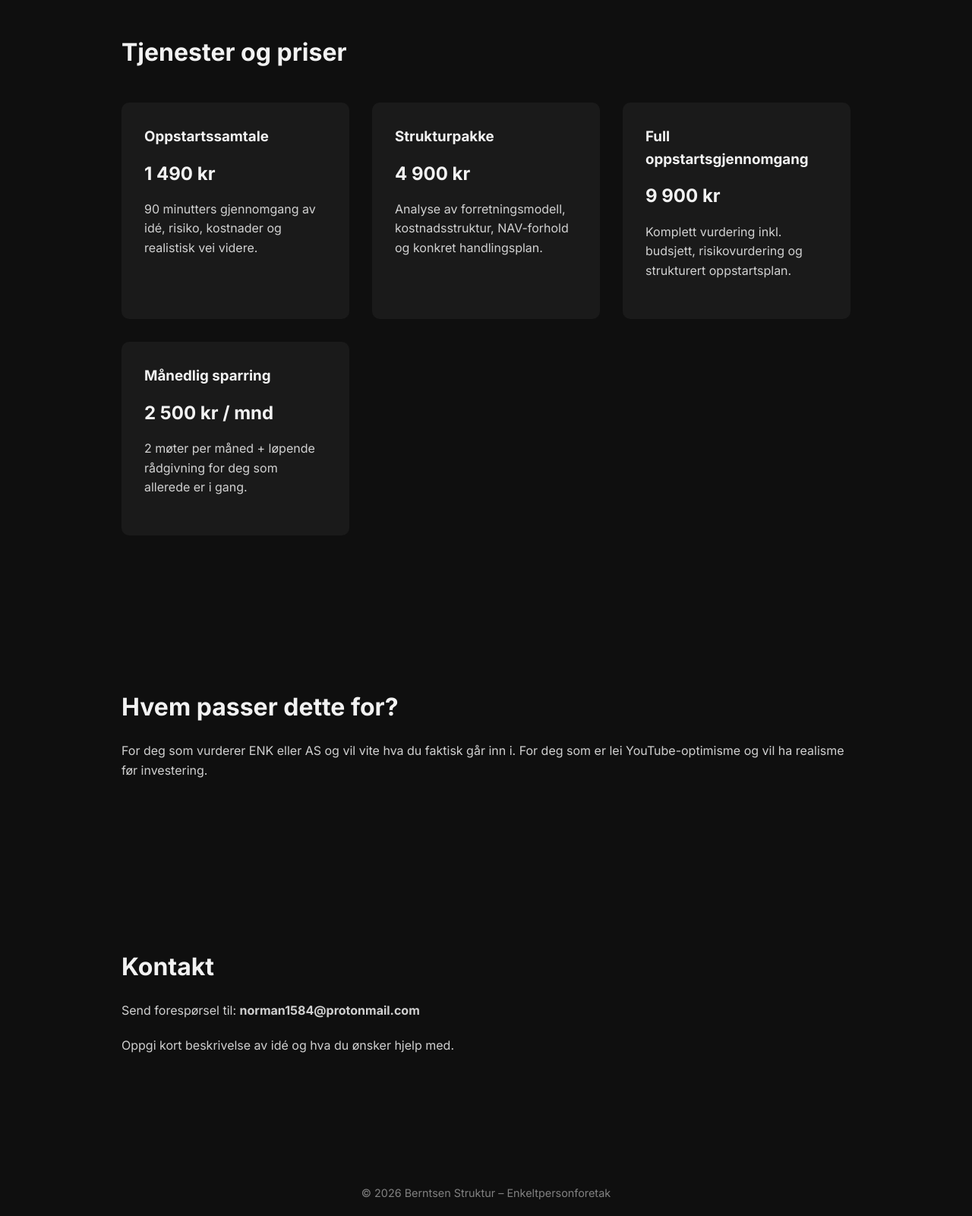
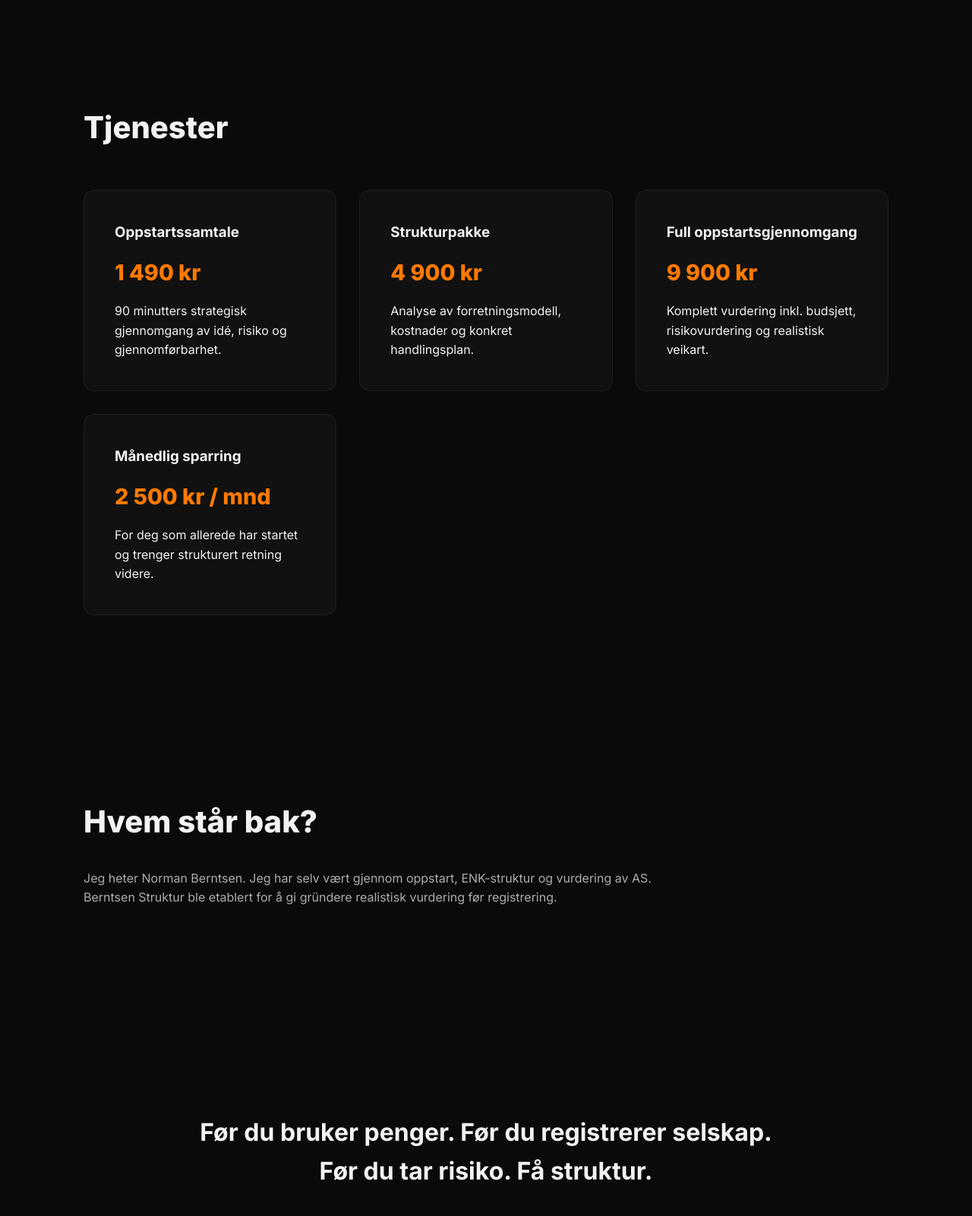
Before and after one commit to NB1584/berntsenstruktur, a plain HTML site: page index.html in a window 1280 px wide. Shown: the part 1199-2800 px from the top of the page at 76% size. Drawn offline with Linux system fonts and the light colour scheme.

Commit message:
Update title and content in index.html
update whole index.html

```diff
--- a/index.html
+++ b/index.html
@@ -3,73 +3,131 @@
 <head>
 <meta charset="UTF-8">
 <meta name="viewport" content="width=device-width, initial-scale=1.0">
-<title>Berntsen Struktur – Realitet før risiko</title>
-<link href="https://fonts.googleapis.com/css2?family=Inter:wght@400;600;700&display=swap" rel="stylesheet">
+<title>Norman Berntsen – Struktur før risiko</title>
+
+<link href="https://fonts.googleapis.com/css2?family=Inter:wght@400;600;700;800&display=swap" rel="stylesheet">
 
 <style>
 *{margin:0;padding:0;box-sizing:border-box;}
+
 body{
 font-family:'Inter', sans-serif;
-background:#0f0f0f;
+background:#0a0a0a;
 color:#f2f2f2;
 line-height:1.6;
+overflow-x:hidden;
 }
-section{padding:100px 20px;max-width:1000px;margin:auto;}
+
+/* Smooth fade */
+body{
+animation:fade 0.8s ease;
+}
+@keyframes fade{
+from{opacity:0; transform:translateY(10px);}
+to{opacity:1; transform:translateY(0);}
+}
+
+section{
+padding:120px 20px;
+max-width:1100px;
+margin:auto;
+}
+
 .hero{
 height:100vh;
 display:flex;
 flex-direction:column;
+justify-content:center;
 align-items:center;
-justify-content:center;
+text-align:center;
+background:radial-gradient(circle at center, #141414 0%, #0a0a0a 70%);
+}
+
+.hero h1{
+font-size:clamp(3rem,7vw,5.5rem);
+font-weight:800;
+letter-spacing:-2px;
+margin-bottom:20px;
+}
+
+.hero p{
+font-size:1.3rem;
+opacity:0.7;
+max-width:650px;
+margin-bottom:40px;
+}
+
+.button{
+display:inline-block;
+padding:16px 45px;
+background:#ff7a00;
+color:#fff;
+text-decoration:none;
+font-weight:700;
+border-radius:10px;
+transition:0.3s ease;
+box-shadow:0 0 25px rgba(255,122,0,0.25);
+}
+
+.button:hover{
+transform:translateY(-5px);
+box-shadow:0 0 40px rgba(255,122,0,0.6);
+}
+
+h2{
+font-size:2.5rem;
+margin-bottom:30px;
+font-weight:800;
+}
+
+.subtle{
+opacity:0.7;
+max-width:750px;
+margin-bottom:30px;
+}
+
+.grid{
+display:grid;
+grid-template-columns:repeat(auto-fit,minmax(260px,1fr));
+gap:30px;
+margin-top:50px;
+}
+
+.card{
+background:#111;
+padding:40px;
+border-radius:14px;
+border:1px solid rgba(255,255,255,0.05);
+transition:0.3s ease;
+}
+
+.card:hover{
+border:1px solid rgba(255,122,0,0.5);
+transform:translateY(-6px);
+}
+
+.price{
+font-size:1.8rem;
+font-weight:800;
+color:#ff7a00;
+margin:15px 0;
+}
+
+.big-statement{
+font-size:2rem;
+font-weight:700;
+max-width:800px;
+margin:auto;
 text-align:center;
 }
-h1{
-font-size:clamp(2.5rem,5vw,4rem);
-margin-bottom:20px;
-}
-h2{
-font-size:2rem;
-margin-bottom:20px;
-}
-p{
-opacity:0.85;
-margin-bottom:20px;
-}
-.button{
-display:inline-block;
-padding:14px 35px;
-background:#ff7a00;
-color:white;
-text-decoration:none;
-font-weight:600;
-border-radius:6px;
-transition:0.3s ease;
-}
-.button:hover{
-background:#ff9a3c;
-transform:translateY(-3px);
-}
-.pricing{
-display:grid;
-grid-template-columns:repeat(auto-fit,minmax(250px,1fr));
-gap:30px;
-margin-top:40px;
-}
-.card{
-background:#1a1a1a;
-padding:30px;
-border-radius:10px;
-}
-.price{
-font-size:1.5rem;
-font-weight:700;
-margin:15px 0;
-}
+
 footer{
 text-align:center;
-padding:50px;
-opacity:0.5;
+padding:80px 20px;
+opacity:0.4;
 font-size:0.9rem;
+border-top:1px solid rgba(255,255,255,0.05);
+margin-top:100px;
 }
 </style>
 </head>
@@ -77,71 +135,81 @@ font-size:0.9rem;
 <body>
 
 <section class="hero">
-<h1>Realitet før risiko.</h1>
-<p>Oppstartsrådgivning for gründere som vil bygge struktur før de bruker penger.</p>
-<a href="#kontakt" class="button">Bestill samtale</a>
+<h1>Struktur før risiko.</h1>
+<p>
+Oppstartsrådgivning for deg som vil teste ideen mot virkeligheten før du registrerer ENK eller AS.
+</p>
+<a href="#kontakt" class="button">Bestill vurdering</a>
 </section>
 
 <section>
-<h2>Hva vi gjør</h2>
-<p>
-Vi hjelper deg å teste ideen din mot virkeligheten før du registrerer ENK eller AS.
-Ingen hype. Ingen luftslott. Bare struktur, kostnadsforståelse og gjennomførbarhet.
+<h2>Dette handler ikke om motivasjon.</h2>
+<p class="subtle">
+Det handler om realisme, kostnadsforståelse og struktur før du binder deg juridisk eller økonomisk.
+Du får vurdering, ikke hype.
 </p>
 </section>
 
 <section>
-<h2>Tjenester og priser</h2>
+<h2>Tjenester</h2>
 
-<div class="pricing">
+<div class="grid">
 
 <div class="card">
 <h3>Oppstartssamtale</h3>
 <div class="price">1 490 kr</div>
-<p>90 minutters gjennomgang av idé, risiko, kostnader og realistisk vei videre.</p>
+<p>90 minutters strategisk gjennomgang av idé, risiko og gjennomførbarhet.</p>
 </div>
 
 <div class="card">
 <h3>Strukturpakke</h3>
 <div class="price">4 900 kr</div>
-<p>Analyse av forretningsmodell, kostnadsstruktur, NAV-forhold og konkret handlingsplan.</p>
+<p>Analyse av forretningsmodell, kostnader og konkret handlingsplan.</p>
 </div>
 
 <div class="card">
 <h3>Full oppstartsgjennomgang</h3>
 <div class="price">9 900 kr</div>
-<p>Komplett vurdering inkl. budsjett, risikovurdering og strukturert oppstartsplan.</p>
+<p>Komplett vurdering inkl. budsjett, risikovurdering og realistisk veikart.</p>
 </div>
 
 <div class="card">
 <h3>Månedlig sparring</h3>
 <div class="price">2 500 kr / mnd</div>
-<p>2 møter per måned + løpende rådgivning for deg som allerede er i gang.</p>
+<p>For deg som allerede har startet og trenger strukturert retning videre.</p>
 </div>
 
 </div>
 </section>
 
 <section>
-<h2>Hvem passer dette for?</h2>
-<p>
-For deg som vurderer ENK eller AS og vil vite hva du faktisk går inn i.
-For deg som er lei YouTube-optimisme og vil ha realisme før investering.
+<h2>Hvem står bak?</h2>
+<p class="subtle">
+Jeg heter Norman Berntsen.
+Jeg har selv vært gjennom oppstart, ENK-struktur og vurdering av AS.
+Berntsen Struktur ble etablert for å gi gründere realistisk vurdering før registrering.
+</p>
+</section>
+
+<section>
+<p class="big-statement">
+Før du bruker penger.
+Før du registrerer selskap.
+Før du tar risiko.
+Få struktur.
 </p>
 </section>
 
 <section id="kontakt">
 <h2>Kontakt</h2>
-<p>
-Send forespørsel til: <strong>norman1584@protonmail.com</strong>
-</p>
-<p>
-Oppgi kort beskrivelse av idé og hva du ønsker hjelp med.
+<p class="subtle">
+Send kort beskrivelse av idé og hva du ønsker vurdert til:
+<br><strong>norman1584@protonmail.com</strong>
 </p>
 </section>
 
 <footer>
-© 2026 Berntsen Struktur – Enkeltpersonforetak
+© 2026 Norman Berntsen – Berntsen Struktur
 </footer>
 
 </body>
```
